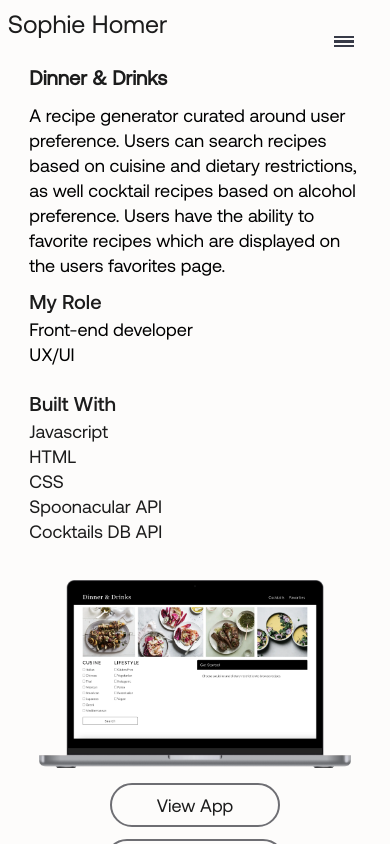
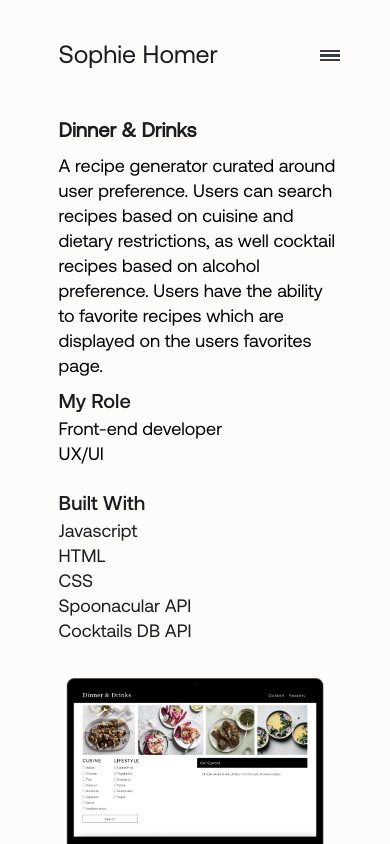
Before and after one commit to sophiehomer/react_portfolio, a React (Create React App) app: page /dinner_drinks in a window 390 px wide. Shown: the top 844 px of the page. Built offline with nearby package versions, Linux system fonts and the light colour scheme.

Commit message:
header nav placement and media queries

```diff
--- a/src/components/Navigation_project/index.js
+++ b/src/components/Navigation_project/index.js
@@ -10,7 +10,6 @@ const NavProject = (props) => {
   }
 
   return (
-
     <div className="nav-project">
      <Link to="/sophie_homer_portfolio" className="home">
         Sophie Homer
--- a/src/components/Navigation_project/sidebar.css
+++ b/src/components/Navigation_project/sidebar.css
@@ -1,10 +1,10 @@
 /* Position and sizing of burger button */
 .bm-burger-button {
-    position: fixed;
+    position: absolute;
     width: 20px;
     height: 11px;
-    right: 36px;
-    top: 36px;
+    right: 50px;
+    top: 50px;
   }
 
   /* Color/shape of burger icon bars */
--- a/src/index.css
+++ b/src/index.css
@@ -67,28 +67,22 @@ text-decoration: underline;
   text-decoration-color: #A8C3D6;
 } */
 /* ----------------------------- PROJECT NAV BAR ---------------------------- */
-.projectNav {
-  display:flex;
-  flex-direction: row;
-  justify-content: flex-end;
-  margin-bottom: 3%;
-  color: #1C1C1C;
-}
 
 .nav-project {
   display:flex;
   flex-direction: row;
   justify-content: space-between;
   color: #1C1C1C;
-  padding-bottom: 5%;
+  margin-bottom: 10%;
 }
 
 .home {
-margin-left: 2%;
-font-size: 25px;
+  position: absolute;
+  top: 38px;
+  font-size: 30px;
   text-decoration: none;
-margin-top: 2%;
-color: #1C1C1C;
+  color: #1C1C1C;
+  width: 100%;
   font-family: aeonik-regular, sans-serif !important;
 }
 
@@ -1191,6 +1185,13 @@ footer {
    padding-right: 20%;
   }
  }
+
+ /* -------------------------- NAV MEDIA QUERIES max-width: 1269px------------------------- */
+@media only screen and (max-width: 1269px) {
+  .nav-project  {
+      margin-bottom: 12%
+  }
+}
 /* ---------------------------- LANDING PAGE MEDIA QUERIES max-width: 1103px --------------------------- */
 @media only screen and (max-width: 1103px) {
 .aboutTextDiv{
@@ -1204,6 +1205,14 @@ footer {
       padding-right: 15%;
   }
 }
+
+/* -------------------------- WORK MEDIA QUERIES max-width: 1100px------------------------- */
+/* @media only screen and (max-width: 1100px) {
+  .nav-project  {
+      margin-bottom: 15%
+  }
+} */
+
 /* -------------------------- FEMME DEPT MEDIA QUERIES max-width: 1100px ------------------------- */
 @media only screen and (max-width: 1100px) {
   .femmeDeptPage {
@@ -1368,9 +1377,7 @@ footer {
   }
 }
 /* ----------------------- FOOTER MEDIA QUERIES max-width: 1100px----------------------- */
-
 @media only screen and (max-width: 1100px) {
-
   .githubIcon,
   .linkedInIcon,
   .emailIcon,
@@ -1397,11 +1404,15 @@ footer {
     padding-bottom: 10%;
   }
  }
+ /* ----------------------- NAV MEDIA QUERIES max-width: 850px---------------------- */
+ @media only screen and (max-width: 850px) {
+  .nav-project {
+    margin-bottom: 18%;
+  }
 /* ----------------------- ABOUT ME MEDIA QUERIES max-width: 850px---------------------- */
- @media only screen and (max-width: 850px) {
   .moreAboutMeContainer {
-    padding-left: 10%;
-    padding-right: 10%;
+    padding-left: 15%;
+    /* padding-right: 10%; */
    }
   }
   /* ----------------------- LANDING PAGE MEDIA QUERIES max-width: 827px----------------------- */
@@ -1439,7 +1450,44 @@ footer {
         font-size: 30px;
       }
     }
+
+  /* ------------------ LANDING PAGE MEDIA QUERIES max-width:735px ----------------- */
+    @media only screen and (max-width: 735px) {
+      .introText {
+        font-size: 30px;
+      }
+    }
+  /* ------------------ NAV PAGE MEDIA QUERIES max-width:700px ----------------- */
+    @media only screen and (max-width: 700px) {
+      .nav-project  {
+          margin-bottom: 20%;
+      }
+    }
+
+  /* ------------------ NAV MEDIA QUERIES max-width:700px ----------------- */
+  @media only screen and (max-width: 700px) {
+    .home {
+      width: auto;
+      margin-left: 15%;
+      font-size: 25px;
+    }
+  }
+
+    /* ------------------ KIT MEDIA QUERIES max-width:700px ----------------- */
+    @media only screen and (max-width: 700px) {
+      .dinnerDrinkSummaryContainer,
+      .kitSummaryContainer {
+        width: 75%;
+
+      }
+    }
   /* -------------------------- ABOUT ME MEDIA QUERIES max-width: 600px --------------------------- */
+    @media only screen and (max-width: 600px) {
+      .nav-project  {
+          margin-bottom: 25%;
+      }
+    }
+
    @media only screen and (max-width: 600px) {
      .firstSummary,
      .secondSummary,
@@ -1527,8 +1575,7 @@ footer {
   }
 
   .resumePage {
-    padding-left: 10%;
-    padding-right: 10%;
+    padding-left: 15%;
   }
 
   .resumeAppsAndParadigmsTitle,
@@ -1618,6 +1665,8 @@ footer {
     }
 
     }
+
+
 /* ------------------ LANDING PAGE MEDIA QUERIES max-width:427px ----------------- */
     @media only screen and (max-width: 472px) {
       .title {
@@ -1638,6 +1687,14 @@ footer {
     }
 
      }
+
+  /* -------------------------- NAV MEDIA QUERIES max-width: 400px--------------------------- */
+ @media only screen and (max-width: 400px) {
+  .nav-project {
+    margin-bottom: 30%;
+  }
+  }
+
 /* -------------------------- WORK MEDIA QUERIES max-width: 357px--------------------------- */
  @media only screen and (max-width: 357px) {
   .product {
@@ -1649,13 +1706,10 @@ footer {
     font-size: 12px;
    }
   }
-/* -------------------------- 2nd NAV MEDIA QUERIES max-width: 357px--------------------------- */
-@media only screen and (max-width: 357px) {
-   .aboutNav,
-   .portfolioNav,
-   .resumeNav,
-   .contactNav {
-    font-size: 16px;
+  /* -------------------------- NAV MEDIA QUERIES max-width: 350px--------------------------- */
+  @media only screen and (max-width: 350px) {
+    .nav-project {
+      margin-bottom: 35%;
     }
     }
 /* -------------------------- WORK MEDIA QUERIES max-width: 314px--------------------------- */
@@ -1669,3 +1723,10 @@ footer {
       font-size: 11px;
      }
     }
+
+/* -------------------------- NAV MEDIA QUERIES max-width: 300px--------------------------- */
+  @media only screen and (max-width: 300px) {
+    .nav-project {
+      margin-bottom: 40%;
+    }
+    }
```
Lines whose indentation alone changed are shown as unchanged.
